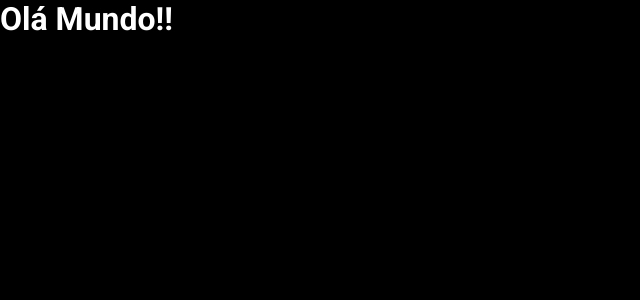
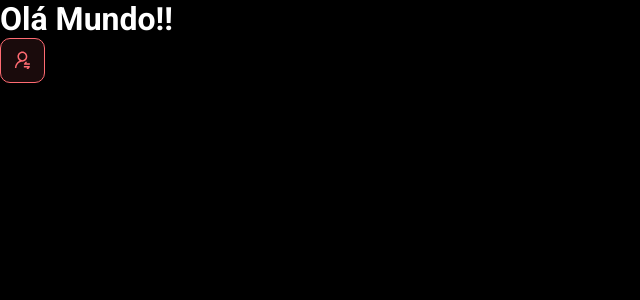
Before and after one commit to Teteuribeiro/dsmeta, a React (Vite) app in the folder frontend/: page / in a window 1280 px wide. Shown: the top 300 px of the page, without its empty margins (0-640 px from the left). Built offline with nearby package versions, Linux system fonts and the light colour scheme.

Commit message:
First component

```diff
--- a/frontend/src/App.tsx
+++ b/frontend/src/App.tsx
@@ -1,9 +1,12 @@
-
+import NotificationButton from "./components/notification-button"
 
 function App() {
 
   return (
-    <h1>Olá Mundo!!</h1>
+    <>
+      <h1>Olá Mundo!!</h1>
+      <NotificationButton/>
+    </>
   )
 }
 
--- /dev/null
+++ b/frontend/src/components/notification-button/index.tsx
@@ -0,0 +1,14 @@
+import icon from '../../assets/img/notification-icon.svg'
+
+import'./style.css'
+
+function NotificationButton() {
+
+    return (
+        <div className="dsmeta-red-btn">
+            <img src={icon} alt="Notificar" />
+        </div>
+    )
+}
+
+export default NotificationButton
--- /dev/null
+++ b/frontend/src/components/notification-button/style.css
@@ -0,0 +1,15 @@
+.dsmeta-red-btn {
+    height: 45px;
+    width: 45px;
+    background: rgba(255, 107, 114, 0.1);
+    border: 1px solid #ff6b72;
+    border-radius: 10px;
+    display: flex;
+    align-items: center;
+    justify-content: center;
+    cursor: pointer;
+}
+
+.dsmeta-red-btn img {
+    width: 19px;
+}
```
Also changed, not shown: frontend/src/assets/img/notification-icon.svg (added).
